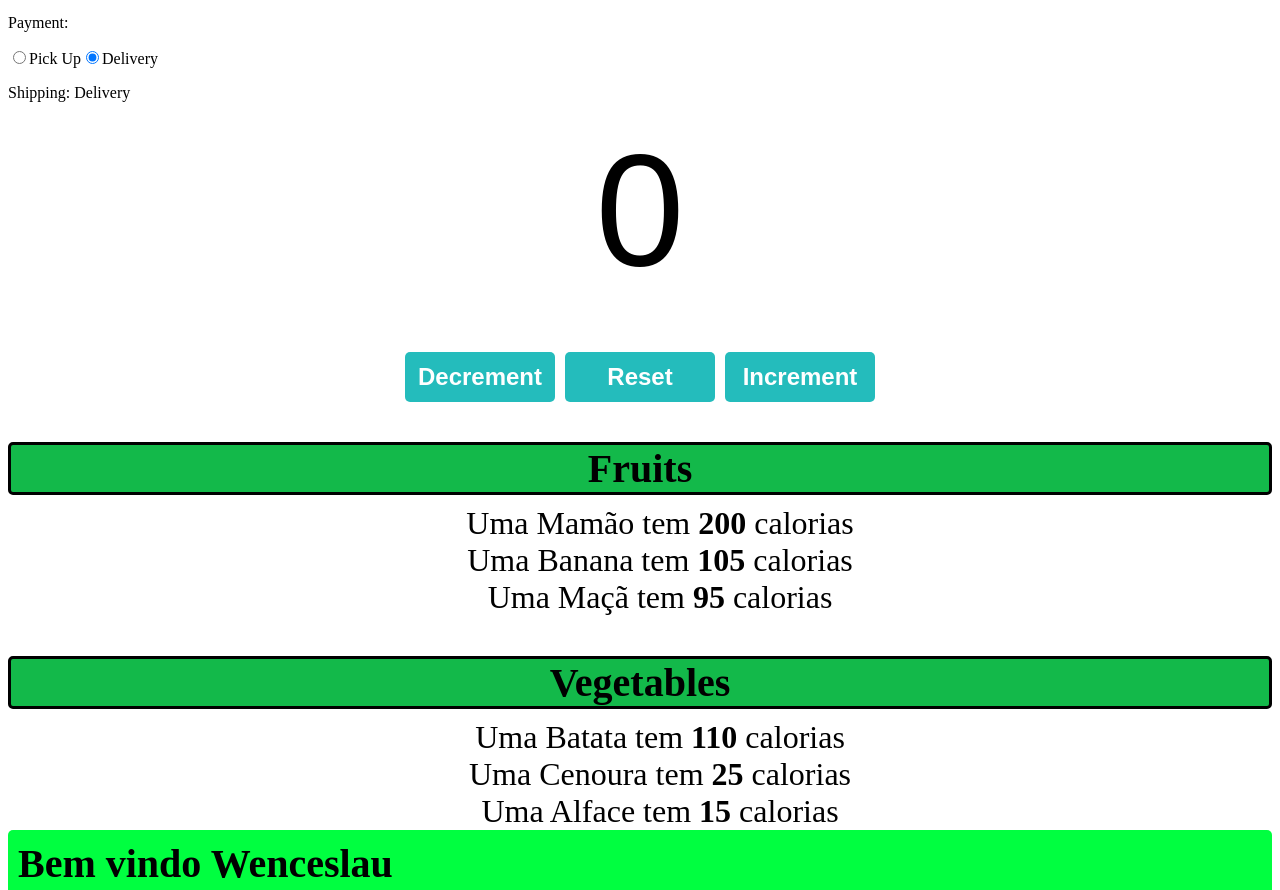
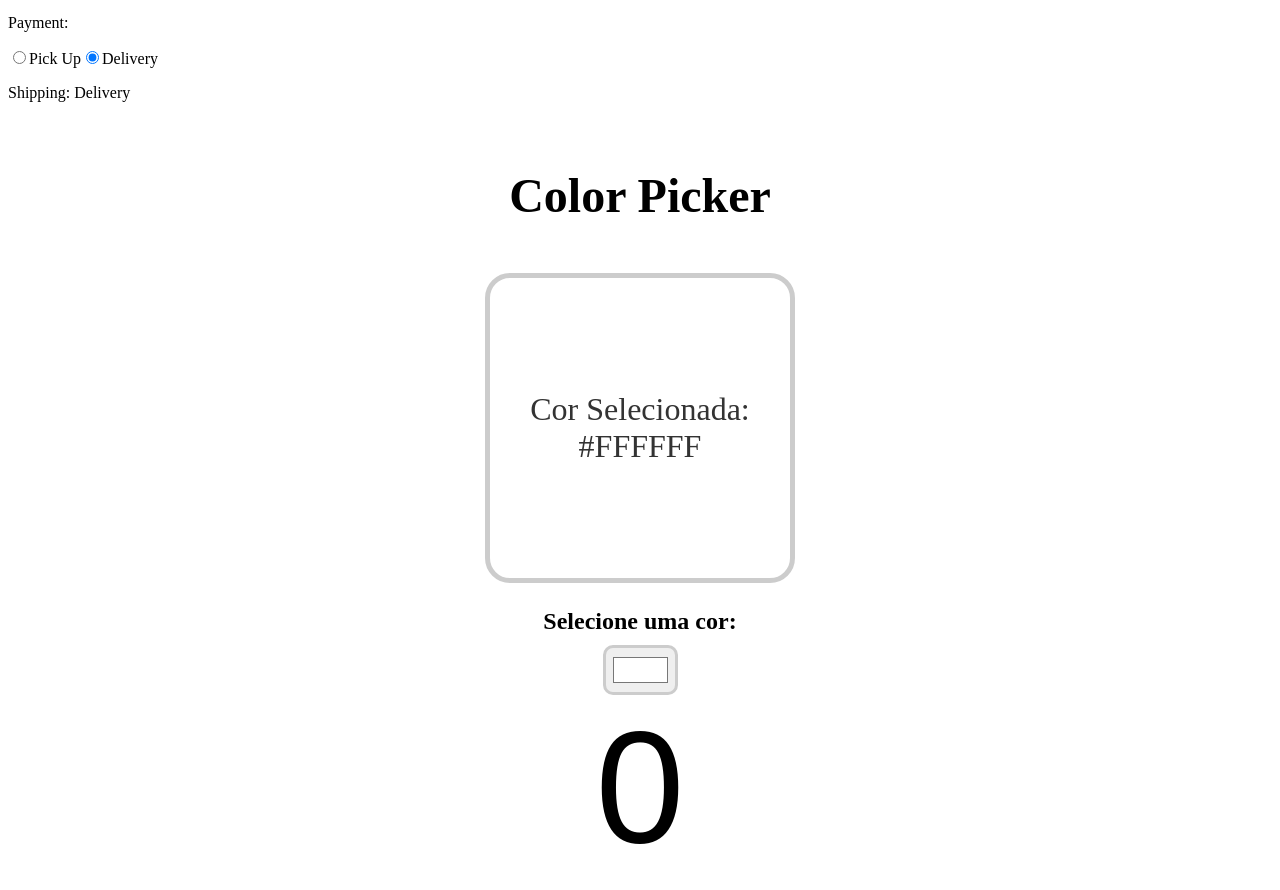
Before and after one commit to wenceslol/meu-app-react, a React (Vite) app: page / in a window 1280 px wide. Shown: the part 1284-2174 px from the top of the page. Built offline with nearby package versions, Linux system fonts and the light colour scheme.

Commit message:
Implementado função ColorPicker()
Implementado utilizando UseState() hook.

```diff
--- a/src/App.jsx
+++ b/src/App.jsx
@@ -9,6 +9,7 @@
 import ProfilePicture from './ProfilePicture.jsx'
 import MyComponent from './MyComponent.jsx'
 import Counter from './Counter.jsx'
+import ColorPicker from './ColorPicker.jsx'
 
 function App() {
 
@@ -27,6 +28,7 @@
           <ProfilePicture></ProfilePicture>
           <Button></Button>
           <MyComponent></MyComponent>
+          <ColorPicker></ColorPicker>
           <Counter></Counter>
           <>
               {fruits.length > 0 ? <List items={fruits} category="Fruits"></List> : null}
--- /dev/null
+++ b/src/ColorPicker.jsx
@@ -0,0 +1,26 @@
+import React, {useState} from 'react'
+
+function ColorPicker(){
+
+    const [color, setColor] = useState("#FFFFFF");
+
+
+    function handleColorChange(event){
+        setColor(event.target.value)
+    }
+
+    return(<>
+        <div className="color-picker-container">
+            <h1>Color Picker</h1>
+            <div className="color-display" style={{backgroundColor: color}}>
+                <p>Cor Selecionada: {color}</p>
+            </div>
+            <label>Selecione uma cor:</label>
+            <input type="color" value={color} onChange={handleColorChange}></input>
+        </div>
+    </>)
+
+
+}
+
+export default ColorPicker
--- a/src/MyComponent.jsx
+++ b/src/MyComponent.jsx
@@ -41,6 +41,8 @@
     function handleShippingChange(event){
         setShipping(event.target.value)
     }
+
+
 
     return(<div>
 
--- a/src/index.css
+++ b/src/index.css
@@ -110,3 +110,47 @@
 .counter-button:hover{
     background-color: hsl(180, 68%, 34%);
 }
+
+.color-picker-container{
+    display: flex;
+    flex-direction: column;
+    align-items: center;
+}
+
+.color-picker-container h1{
+    margin: 50px;
+    font-size: 3rem;
+}
+
+.color-picker-container label{
+  font-size: 1.5rem;
+  font-weight: bold;
+  margin-bottom: 10px;
+}
+
+.color-picker-container input[type="color"]{
+    width: 75px;
+    height: 50px;
+    padding: 5px;
+    border-radius: 10px;
+    border: 3px solid hsl(0, 0%, 80%)
+}
+
+.color-display{
+    width: 300px;
+    height: 300px;
+    display: flex;
+    justify-content: center;
+    align-items: center;
+    border-radius: 25px;
+    margin-bottom: 25px;
+    border: 5px solid hsl(0, 0%, 80%);
+    text-align: center;
+    /*transition: 0.25s ease;*/
+}
+
+.color-display p{
+  color: hsl(0, 0%, 20%);
+  font-size: 2rem;
+  text-align: center;
+}
```
